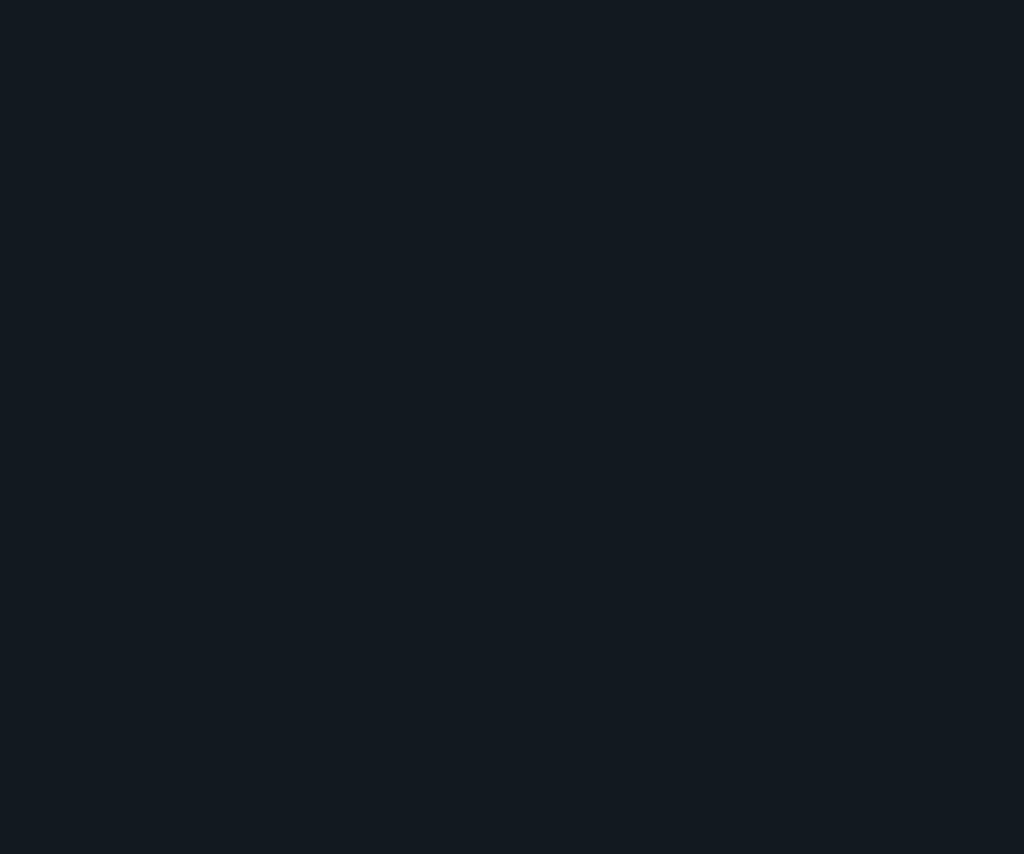
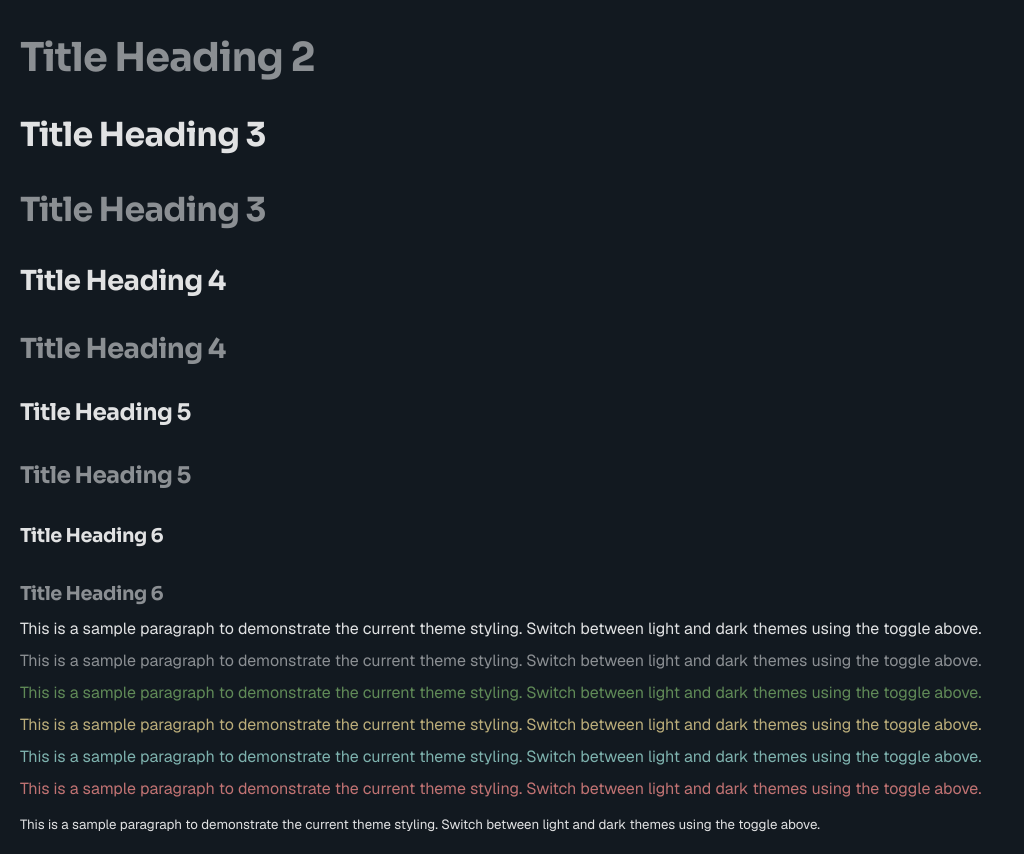
Before and after one commit to basilkaffi/ui, a React (Vite) app: page / in a window 1280 px wide. Shown: the part 364-1218 px from the top of the page, without its empty margins (0-1024 px from the left). Before the commit the page ends 800 px from the top, so only its background shows below. Built offline with nearby package versions, Linux system fonts and the light colour scheme.

Commit message:
add typography

```diff
--- a/src/App.tsx
+++ b/src/App.tsx
@@ -5,6 +5,7 @@ import darkTheme from './config/darkTheme';
 import Switch from './components/Switch/Switch';
 import { useState } from 'react';
 import Button from './components/Button/Button';
+import { Heading, Paragraph, Small, Link } from './components/Typography/Typography';
 
 function InnerApp() {
   const { applyTheme } = useTheme();
@@ -22,14 +23,47 @@ function InnerApp() {
       <hr />
       <div style={{ display: 'flex', gap: '0.5rem', flexWrap: 'wrap', alignItems: 'center' }}>
         <Switch />
-        <Button variant='primary'>Primary</Button>
-        <Button variant='secondary'>Secondary</Button>
-        <Button variant='success'>Success</Button>
-        <Button variant='warning'>Warning</Button>
-        <Button variant='info'>Info</Button>
-        <Button variant='error'>Error</Button>
-        <a href="#">Link</a>
+        <Button color='primary'>Primary</Button>
+        <Button color='secondary'>Secondary</Button>
+        <Button color='success'>Success</Button>
+        <Button color='warning'>Warning</Button>
+        <Button color='info'>Info</Button>
+        <Button color='error'>Error</Button>
+        <Link href="#">link example</Link>
       </div>
+      <Heading variant='1'>Title Heading 1</Heading>
+      <Heading color='secondary' variant='1'>Title Heading 1</Heading>
+      <Heading variant='2'>Title Heading 2</Heading>
+      <Heading color='secondary' variant='2'>Title Heading 2</Heading>
+      <Heading variant='3'>Title Heading 3</Heading>
+      <Heading color='secondary' variant='3'>Title Heading 3</Heading>
+      <Heading variant='4'>Title Heading 4</Heading>
+      <Heading color='secondary' variant='4'>Title Heading 4</Heading>
+      <Heading variant='5'>Title Heading 5</Heading>
+      <Heading color='secondary' variant='5'>Title Heading 5</Heading>
+      <Heading variant='6'>Title Heading 6</Heading>
+      <Heading color='secondary' variant='6'>Title Heading 6</Heading>
+      <Paragraph>
+        This is a sample paragraph to demonstrate the current theme styling. Switch between light and dark themes using the toggle above.
+      </Paragraph>
+      <Paragraph color='secondary'>
+        This is a sample paragraph to demonstrate the current theme styling. Switch between light and dark themes using the toggle above.
+      </Paragraph>
+      <Paragraph color='success'>
+        This is a sample paragraph to demonstrate the current theme styling. Switch between light and dark themes using the toggle above.
+      </Paragraph>
+      <Paragraph color='warning'>
+        This is a sample paragraph to demonstrate the current theme styling. Switch between light and dark themes using the toggle above.
+      </Paragraph>
+      <Paragraph color='info'>
+        This is a sample paragraph to demonstrate the current theme styling. Switch between light and dark themes using the toggle above.
+      </Paragraph>
+      <Paragraph color='error'>
+        This is a sample paragraph to demonstrate the current theme styling. Switch between light and dark themes using the toggle above.
+      </Paragraph>
+      <Small>
+        This is a sample paragraph to demonstrate the current theme styling. Switch between light and dark themes using the toggle above.
+      </Small>
     </div>
   );
 }
--- a/src/components/Button/Button.tsx
+++ b/src/components/Button/Button.tsx
@@ -1,14 +1,16 @@
+import type { ComponentProps } from 'react';
+import type { Variant } from "../../theme/types";
 import styles from './Button.module.scss';
 
-type ButtonProps = React.DetailedHTMLProps<React.ButtonHTMLAttributes<HTMLButtonElement>, HTMLButtonElement> & {
-  variant: 'primary' | 'secondary' | 'success' | 'warning' | 'info' | 'error';
+type ButtonProps = ComponentProps<'button'> & {
+  color?: Variant;
 }
 
 function Button (props: ButtonProps) {
-  const { variant = 'primary', className, disabled, ...otherProps } = props;
+  const { color = 'primary', className, disabled, ...otherProps } = props;
   const buttonClassName =() => {
-    const variantClassName = `button-${variant}`;
-    return `${styles.button} ${styles[variantClassName]} ${className ?? ''} ${disabled ? 'disabled' : ''}`.trim();
+    const colorClassName = `button-${color}`;
+    return `${styles.button} ${styles[colorClassName]} ${className ?? ''} ${disabled ? 'disabled' : ''}`.trim();
   };
   return (
     <button
--- /dev/null
+++ b/src/components/Typography/Typography.module.scss
@@ -0,0 +1,23 @@
+.text-primary {
+  color: var(--text-primary);
+}
+
+.text-secondary {
+  color: var(--text-secondary);
+}
+
+.text-success {
+  color: var(--text-success);
+}
+
+.text-warning {
+  color: var(--text-warning);
+}
+
+.text-info {
+  color: var(--text-info);
+}
+
+.text-error {
+  color: var(--text-error);
+}
--- /dev/null
+++ b/src/components/Typography/Typography.tsx
@@ -0,0 +1,61 @@
+import type { ComponentProps } from 'react';
+import type { Variant } from '../../theme/types';
+import styles from './Typography.module.scss';
+
+type HeadingProps = ComponentProps<'h1'> & {
+  color?: 'primary' | 'secondary';
+  variant: '1' | '2' | '3' | '4' | '5' | '6';
+}
+
+type ParagraphProps = ComponentProps<'p'> & {
+  color?: Variant;
+}
+
+type SmallProps = ComponentProps<'small'> & {
+  color?: Variant;
+}
+
+export function Heading(props: HeadingProps) {
+  const { color = 'primary', variant, className, ...otherProps } = props;
+  const headingClassName = () => {
+    const variantClassName = `text-${color}`;
+    return `${styles.button} ${styles[variantClassName]} ${className ?? ''}`.trim();
+  }
+  switch(variant) {
+    case '2':
+      return <h2 className={headingClassName()} {...otherProps} />
+    case '3':
+      return <h3 className={headingClassName()} {...otherProps} />
+    case '4':
+      return <h4 className={headingClassName()} {...otherProps} />
+    case '5':
+      return <h5 className={headingClassName()} {...otherProps} />
+    case '6':
+      return <h6 className={headingClassName()} {...otherProps} />
+    case '1':
+    default:
+      return <h1 className={headingClassName()} {...otherProps} />
+  }
+}
+
+export function Paragraph(props: ParagraphProps) {
+  const { color = 'primary', className, ...otherProps } = props;
+  const paragraphClassName = () => {
+    const variantClassName = `text-${color}`;
+    return `${styles.button} ${styles[variantClassName]} ${className ?? ''}`.trim();
+  }
+  return <p className={paragraphClassName()} {...otherProps} />
+}
+
+export function Small(props: SmallProps) {
+  const { color = 'primary', className, ...otherProps } = props;
+  const smallClassName = () => {
+    const variantClassName = `text-${color}`;
+    return `${styles.button} ${styles[variantClassName]} ${className ?? ''}`.trim();
+  }
+  return <small className={smallClassName()} {...otherProps} />
+}
+
+export function Link(props: ComponentProps<'a'>) {
+  return <a {...props} />
+}
--- a/src/config/darkTheme.ts
+++ b/src/config/darkTheme.ts
@@ -4,17 +4,22 @@ export const darkTheme: ThemeConfig = {
   background: 'gray-90',
   surface: 'gray-80',
   muted: 'gray-40',
+  font: {
+    primary: '"Geist", sans-serif',
+    secondary: '"Sora", sans-serif',
+    source: 'https://fonts.googleapis.com/css2?family=Geist:wght@100..900&family=Sora:wght@100..800&display=swap',
+  },
   link: {
     default: 'purple-40',
     hover: 'purple-20',
   },
   text: {
     primary: 'gray-10',
-    secondary: 'gray-30',
-    success: 'green-30',
-    warning: 'yellow-30',
+    secondary: 'gray-40',
+    success: 'green-50',
+    warning: 'yellow-40',
     info: 'cyan-30',
-    error: 'red-30',
+    error: 'red-50',
   },
   button: {
     primary: {
--- a/src/config/lightTheme.ts
+++ b/src/config/lightTheme.ts
@@ -4,16 +4,21 @@ const lightTheme: ThemeConfig = {
   background: 'gray-10',
   surface: 'purple-10',
   muted: 'purple-40',
+  font: {
+    primary: '"Geist", sans-serif',
+    secondary: '"Sora", sans-serif',
+    source: 'https://fonts.googleapis.com/css2?family=Geist:wght@100..900&family=Sora:wght@100..800&display=swap',
+  },
   link: {
     default: 'purple-70',
     hover: 'purple-90',
   },
   text: {
-    primary: 'gray-70',
+    primary: 'gray-80',
     secondary: 'gray-50',
-    success: 'green-70',
-    warning: 'yellow-70',
-    info: 'cyan-70',
+    success: 'green-60',
+    warning: 'yellow-60',
+    info: 'cyan-40',
     error: 'red-70',
   },
   button: {
--- a/src/styles/_typography.scss
+++ b/src/styles/_typography.scss
@@ -7,3 +7,48 @@ a {
     text-decoration: underline;
   }
 }
+
+h1, h2, h3, h4, h5, h6 {
+  font-family: var(--font-secondary);
+  margin-top: 2.25rem;
+  margin-bottom: 1rem;
+  font-weight: 700;
+  line-height: 1.15;
+  letter-spacing: -0.022em;
+}
+
+p, small, a, small {
+  font-family: var(--font-primary);
+  line-height: 1;
+}
+
+h1 {
+  font-size: 2.986rem;
+}
+
+h2 {
+  font-size: 2.488rem;
+}
+
+h3 {
+  font-size: 2.074rem;
+}
+h4 {
+  font-size: 1.728rem;
+}
+
+h5 {
+  font-size: 1.44rem;
+}
+
+h6 {
+  font-size: 1.2rem;
+}
+
+p {
+  font-size: 1rem;
+}
+
+small {
+  font-size: 0.833rem;
+}
--- a/src/styles/index.scss
+++ b/src/styles/index.scss
@@ -1,11 +1,10 @@
 @use './_colors';
-@use './typography';
+@use './_typography';
 
 body {
   background: var(--background);
   color: var(--text-primary);
-  font-family: Inter, ui-sans-serif, system-ui, -apple-system, 'Segoe UI', Roboto, 'Helvetica Neue', Arial;
-  font-weight: 600;
+  font-family: var(--font-primary);
   margin: 0;
   padding: 0;
   box-sizing: border-box;
--- a/src/theme/context.tsx
+++ b/src/theme/context.tsx
@@ -9,13 +9,19 @@ export const ThemeContext = createContext<ThemeContextType | undefined>(undefine
 
 function themeToCSSVars(theme: Record<string, any>, prefix = ''): string {
   let cssVars = '';
+  const colorPattern = /^.+-(?:[0-9]|10)0$/;
 
   for (const key in theme) {
+    if (key === 'source') continue;
     const value = theme[key];
     const newPrefix = prefix ? `${prefix}-${key}` : key;
 
     if (typeof value === 'string') {
-      cssVars += `--${newPrefix}: var(--${value});\n`;
+      if (colorPattern.test(value)) {
+        cssVars += `--${newPrefix}: var(--${value});\n`;
+      } else {
+        cssVars += `--${newPrefix}: ${value};\n`;
+      }
     } else {
       cssVars += themeToCSSVars(value, newPrefix);
     }
@@ -26,7 +32,9 @@ function themeToCSSVars(theme: Record<string, any>, prefix = ''): string {
 
 export function applyTokens(tokenConfig: ThemeConfig) {
   const styleId = 'theme-provider-styles';
+  const linkId = 'font-family';
   let styleEl = document.getElementById(styleId) as HTMLStyleElement | null;
+  let linkEl = document.getElementById(linkId) as HTMLLinkElement | null;
 
   const cssVars = themeToCSSVars(tokenConfig);
 
@@ -40,7 +48,15 @@ export function applyTokens(tokenConfig: ThemeConfig) {
     document.head.appendChild(styleEl);
   }
 
+  if (!linkEl) {
+    linkEl = document.createElement('link');
+    linkEl.id = linkId;
+    linkEl.rel = 'stylesheet';
+    document.head.appendChild(linkEl);
+  }
+
   styleEl.textContent = css;
+  linkEl.href = (tokenConfig.font as { source: string }).source;
 
   document.body.classList.add('theme-provider');
 }
```
Also changed, not shown: src/theme/types.ts (+8 -15 lines).
